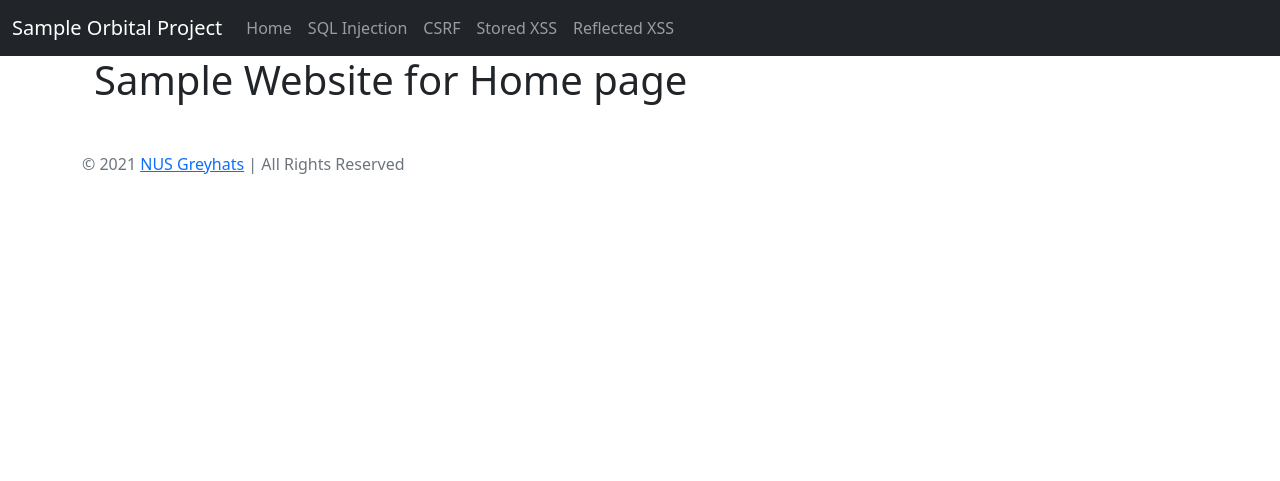
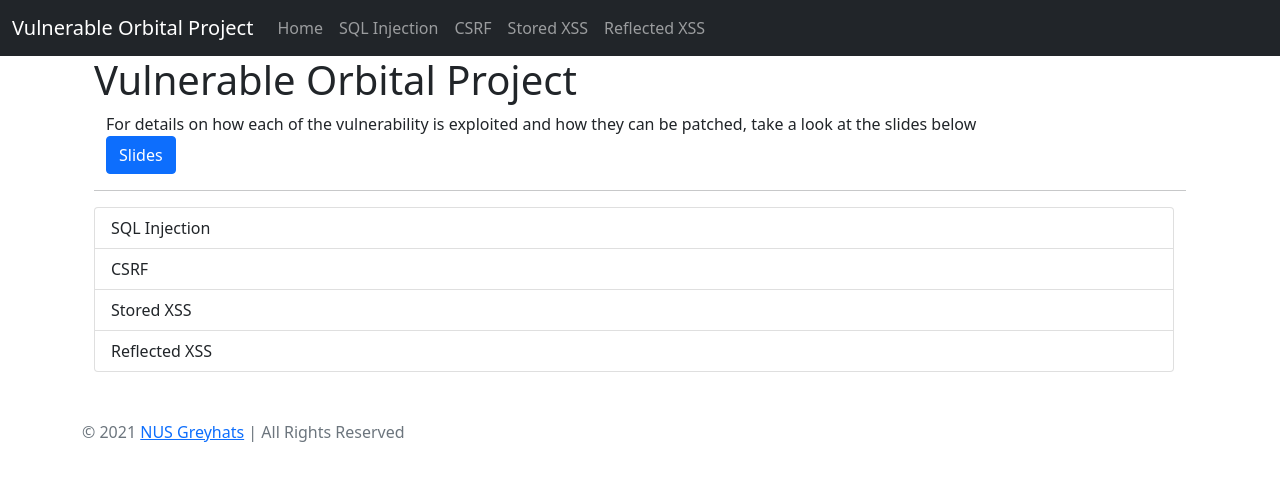
Before and after one commit to NUSGreyhats/Orbital-2021, a Flask app: page / in a window 1280 px wide. Shown: the top 481 px of the page. Run offline with Flask 2, Linux system fonts and the light colour scheme.

Commit message:
Update Homepage to show summary

```diff
--- /dev/null
+++ b/WebServer/static/main.css
@@ -0,0 +1,6 @@
+hr {
+    margin-top: 1rem;
+    margin-bottom: 1rem;
+    border: 0;
+    border-top: 1px solid rgba(0, 0, 0, 0.1);
+}
--- a/WebServer/templates/base.html
+++ b/WebServer/templates/base.html
@@ -6,6 +6,7 @@
         <title>{% block title %}{% endblock %}</title>
         <!-- Import CSS -->
         <link href="https://cdn.jsdelivr.net/npm/bootstrap@5.0.0-beta3/dist/css/bootstrap.min.css" rel="stylesheet" integrity="sha384-eOJMYsd53ii+scO/bJGFsiCZc+5NDVN2yr8+0RDqr0Ql0h+rP48ckxlpbzKgwra6" crossorigin="anonymous">
+        <link href="{{ url_for('static', filename='main.css')}}">
     </head>
     <body>
         {% block nav %}{% endblock %}
--- a/WebServer/templates/index.html
+++ b/WebServer/templates/index.html
@@ -1,8 +1,22 @@
 {% extends "nav.html" %}
-{% block title %} Sample Orbital Project {% endblock %}
+{% block title %} Vulnerable Orbital Project {% endblock %}
 
 {% block content %}
 <div class='container'>
-    <h1>Sample Website for Home page</h1>
+    <h1>Vulnerable Orbital Project</h1>
+    <div class='container'>
+        <p>
+            For details on how each of the vulnerability is exploited and how they can be patched, take a look at the slides below
+            <br />
+            <a href='#' class='btn btn-primary'>Slides</a>
+        </p>
+    </div>
+    <hr/>
+    <div class='list-group container'>
+        <a class='list-group-item list-group-item-action' href='/sqli'>SQL Injection</a>
+        <a class='list-group-item list-group-item-action' href='/csrf'>CSRF</a>
+        <a class='list-group-item list-group-item-action' href='/sxss'>Stored XSS</a>
+        <a class='list-group-item list-group-item-action' href='/rxss'>Reflected XSS</a>
+    </div>
 </div>
 {% endblock %}
--- a/WebServer/templates/nav.html
+++ b/WebServer/templates/nav.html
@@ -9,7 +9,7 @@
 {% block nav %}
 <nav class="navbar navbar-expand-lg navbar-dark bg-dark">
     <div class="container-fluid">
-      <a class="navbar-brand" href="/">Sample Orbital Project</a>
+      <a class="navbar-brand" href="/">Vulnerable Orbital Project</a>
       <button class="navbar-toggler" type="button" data-bs-toggle="collapse" data-bs-target="#navbarSupportedContent" aria-controls="navbarSupportedContent" aria-expanded="false" aria-label="Toggle navigation">
         <span class="navbar-toggler-icon"></span>
       </button>
--- a/WebServer/templates/sxss.html
+++ b/WebServer/templates/sxss.html
@@ -1,4 +1,5 @@
 {% extends 'nav.html' %}
+{% block title %}Stored XSS{% endblock %}
 {% block content %}
 <h1>Sample website for Stored XSS</h1>
 {% endblock %}
```
